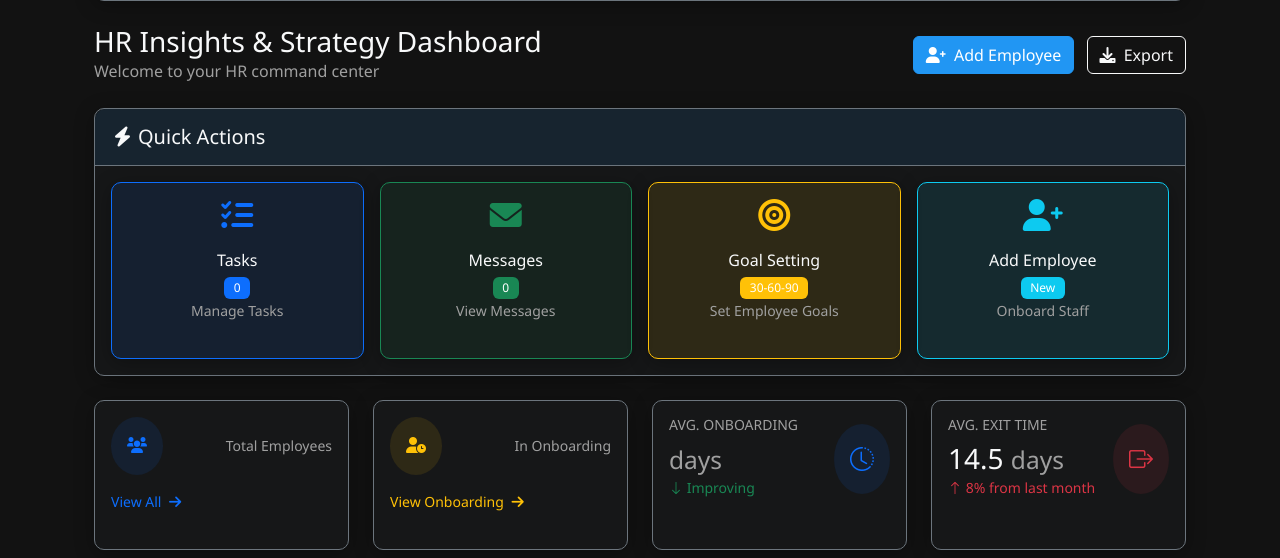
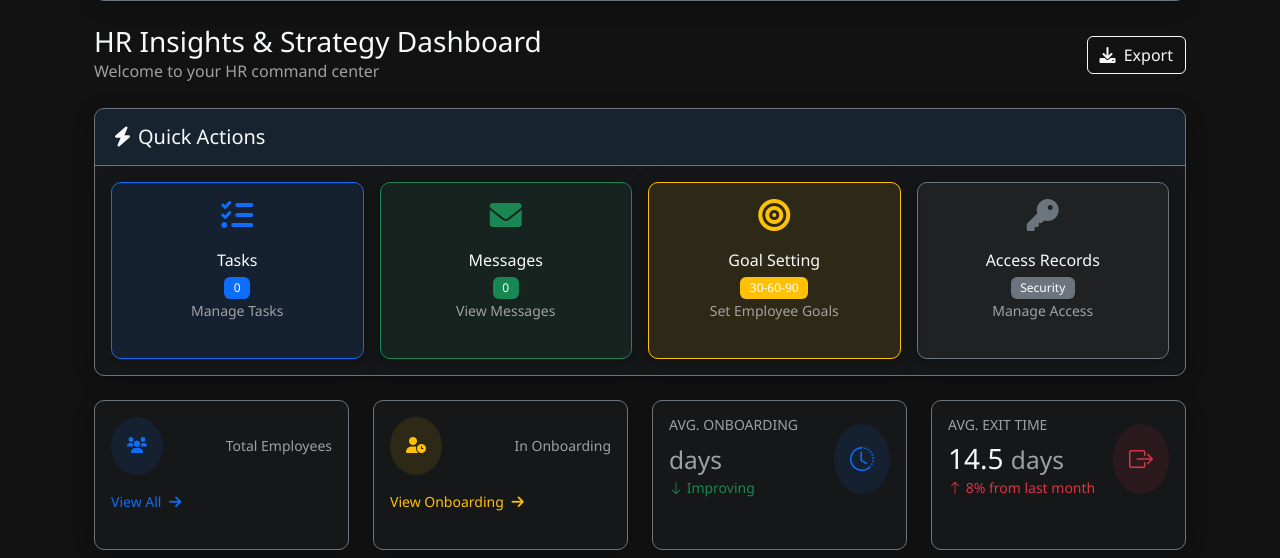
Before and after one commit to atrociousdevil30-sudo/SmartHire, a Flask app: page /hr/dashboard/dashboard in a window 1280 px wide. Shown: the part 151-709 px from the top of the page. Run offline with Flask 3, Linux system fonts and the light colour scheme; some libraries are stand-ins or nearby versions.

Commit message:
Quick Actions updated

```diff
--- a/templates/base.html
+++ b/templates/base.html
@@ -212,14 +212,7 @@
                         </a>
                     </li>
 
-                    {% if user and user.role == 'hr' %}
-                    <li class="nav-item">
-                        <a class="nav-link {% if request.path == url_for('access_records_management') %}active{% endif %}" href="{{ url_for('access_records_management') }}">
-                            <i class="fas fa-key"></i> Access Records
-                        </a>
-                    </li>
-                    {% endif %}
-                </ul>
+                    </ul>
             </div>
         </div>
     </nav>
--- a/templates/dashboard.html
+++ b/templates/dashboard.html
@@ -27,7 +27,7 @@
                     <a href="{{ url_for('list_employees') }}" class="btn btn-outline-light me-2">
                         <i class="fas fa-users me-1"></i> View All Employees
                     </a>
-                    <a href="{{ url_for('add_employee') }}" class="btn btn-primary">
+                    <a href="/hr/employees/add" class="btn btn-primary">
                         <i class="fas fa-user-plus me-1"></i> Add New Employee
                     </a>
                 </div>
@@ -41,9 +41,6 @@
             <p class="text-muted mb-0">Welcome to your HR command center</p>
         </div>
         <div>
-            <a href="{{ url_for('add_employee') }}" class="btn btn-primary me-2">
-                <i class="fas fa-user-plus me-1"></i> Add Employee
-            </a>
             <a href="#" class="btn btn-outline-light">
                 <i class="fas fa-download me-1"></i> Export
             </a>
@@ -107,17 +104,17 @@
                     </a>
                 </div>
 
-                <!-- Add Employee -->
+                <!-- Access Records -->
                 <div class="col-md-3">
-                    <a href="/hr/employees/add" class="text-decoration-none">
-                        <div class="card bg-info bg-opacity-10 border-info h-100 hover-card">
+                    <a href="/hr/access-records" class="text-decoration-none">
+                        <div class="card bg-secondary bg-opacity-10 border-secondary h-100 hover-card">
                             <div class="card-body text-center">
                                 <div class="mb-3">
-                                    <i class="fas fa-user-plus fa-2x text-info"></i>
+                                    <i class="fas fa-key fa-2x text-secondary"></i>
                                 </div>
-                                <h6 class="text-light mb-1">Add Employee</h6>
-                                <span class="badge bg-info">New</span>
-                                <div class="small text-muted">Onboard Staff</div>
+                                <h6 class="text-light mb-1">Access Records</h6>
+                                <span class="badge bg-secondary">Security</span>
+                                <div class="small text-muted">Manage Access</div>
                             </div>
                         </div>
                     </a>
@@ -505,64 +502,11 @@
     </div>
 </div>
 
-<!-- Add Employee Modal -->
-<div class="modal fade" id="addEmployeeModal" tabindex="-1" aria-hidden="true">
-    <div class="modal-dialog">
-        <div class="modal-content bg-dark border-secondary">
-            <div class="modal-header border-secondary">
-                <h5 class="modal-title text-light">Add New Employee</h5>
-                <button type="button" class="btn-close btn-close-white" data-bs-dismiss="modal" aria-label="Close"></button>
-            </div>
-            <div class="modal-body">
-                <form>
-                    <div class="mb-3">
-                        <label class="form-label text-light-50">Full Name</label>
-                        <input type="text" class="form-control bg-dark text-light border-secondary">
-                    </div>
-                    <div class="mb-3">
-                        <label class="form-label text-light-50">Email</label>
-                        <input type="email" class="form-control bg-dark text-light border-secondary">
-                    </div>
-                    <div class="mb-3">
-                        <label class="form-label text-light-50">Department</label>
-                        <select class="form-select bg-dark text-light border-secondary">
-                            <option>Select Department</option>
-                            <option>Engineering</option>
-                            <option>Sales</option>
-                            <option>Marketing</option>
-                            <option>HR</option>
-                        </select>
-                    </div>
-                    <div class="mb-3">
-                        <label class="form-label text-light-50">Position</label>
-                        <input type="text" class="form-control bg-dark text-light border-secondary">
-                    </div>
-                    <div class="mb-3">
-                        <label class="form-label text-light-50">Start Date</label>
-                        <input type="date" class="form-control bg-dark text-light border-secondary">
-                    </div>
-                </form>
-            </div>
-            <div class="modal-footer border-secondary">
-                <button type="button" class="btn btn-secondary" data-bs-dismiss="modal">Cancel</button>
-                <button type="button" class="btn btn-primary">Add Employee</button>
-            </div>
-        </div>
-    </div>
-</div>
-
 {% endblock %}
 
 {% block scripts %}
 <script>
 document.addEventListener('DOMContentLoaded', function() {
-    // Initialize modals
-    var myModal = new bootstrap.Modal(document.getElementById('addEmployeeModal'), {
-        keyboard: true
-    });
-
-
-
     // Helper function to show toast notifications
     function showToast(message, type = 'info') {
         const toastContainer = document.getElementById('toastContainer') || (() => {
```
